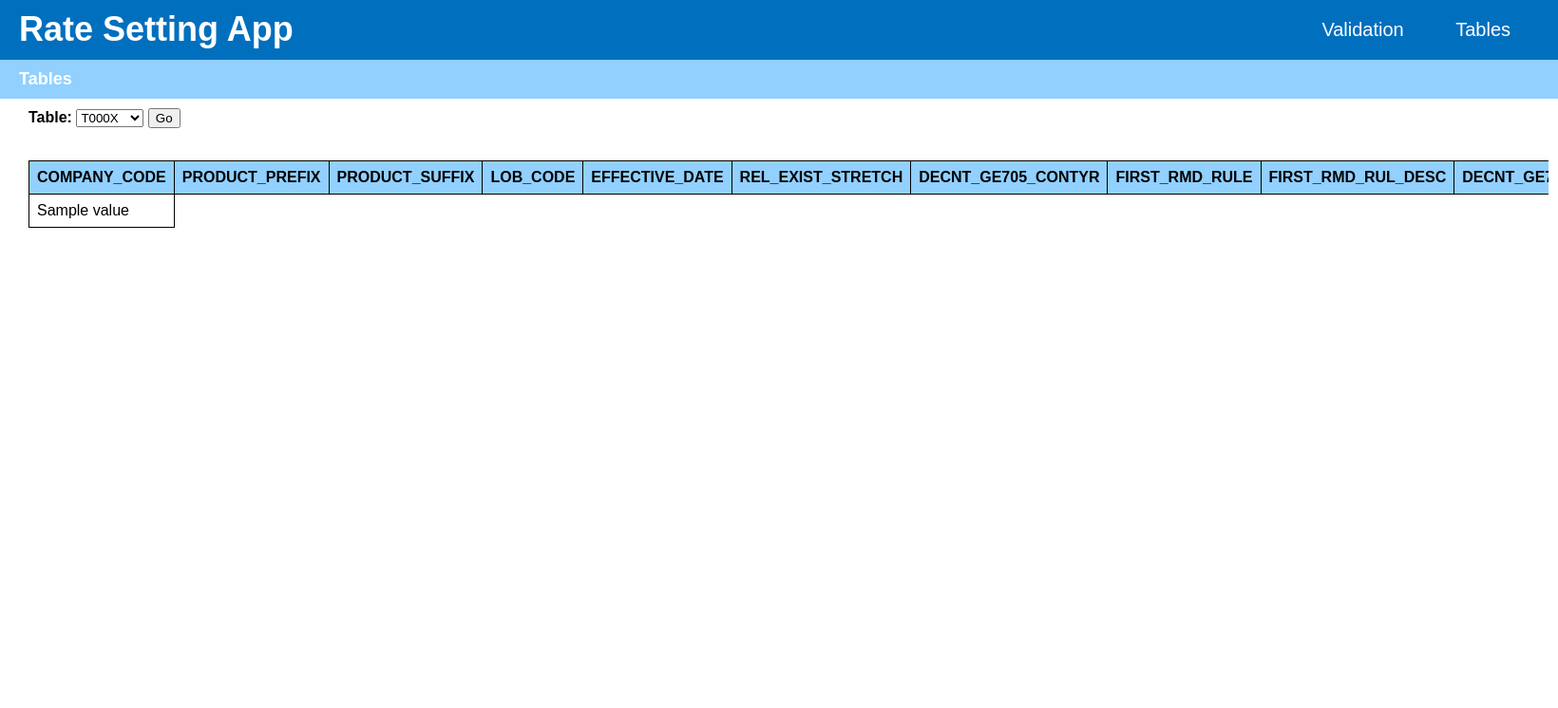
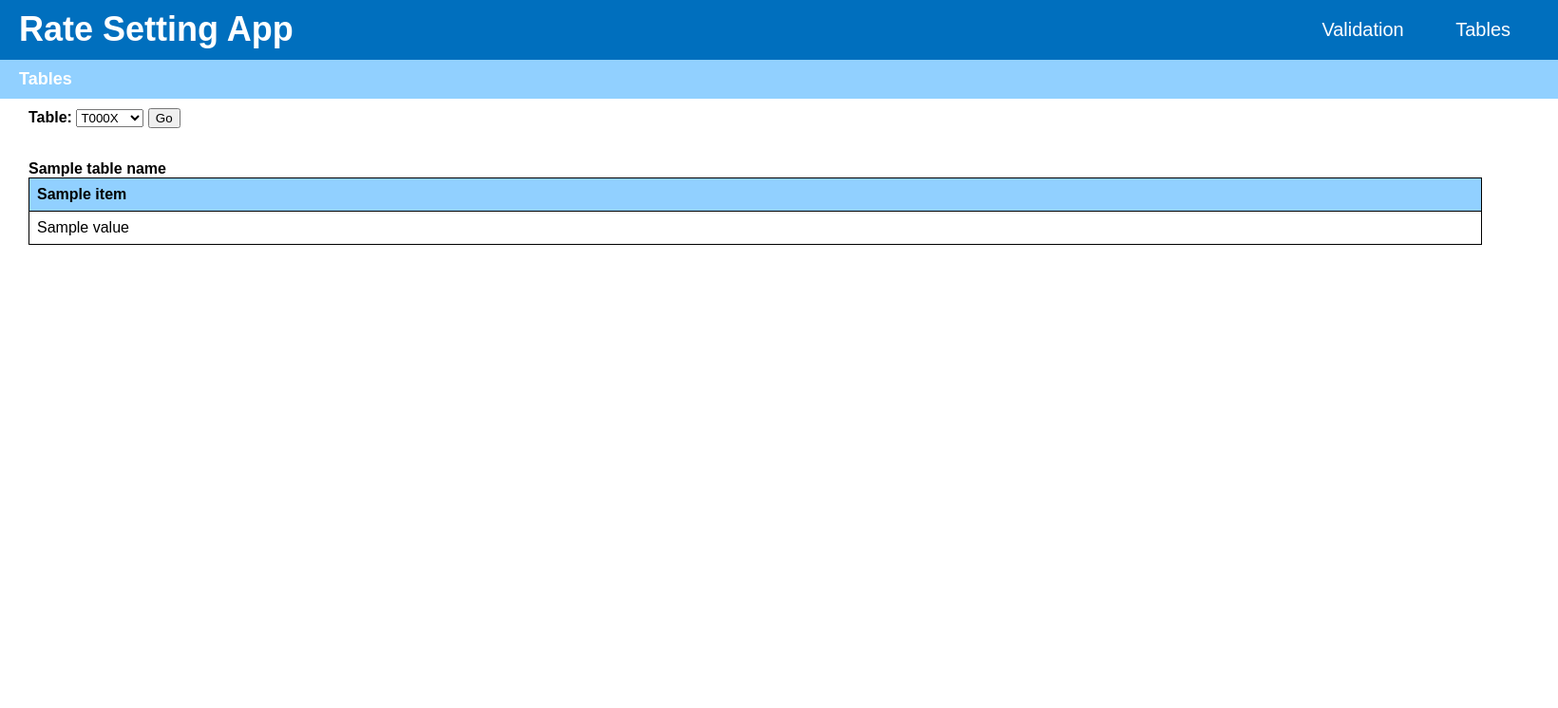
Before and after one commit to DeliciousRequest/rate_setting_repo, a Django app: template rate_setting_project/rate_setting_app/templates/rate_setting_app/tables.html in a window 1640 px wide. Shown: the top 746 px of the page at 95% size. Run offline with Django 3.2, Linux system fonts and the light colour scheme; the template is opened without the code that fills it: most values are stand-ins (such as "Sample title", 1, 10 or a date in 2020).

Commit message:
Everything but exporting tables is working

```diff
--- a/rate_setting_project/rate_setting_app/static/js/rates-ajax.js
+++ b/rate_setting_project/rate_setting_app/static/js/rates-ajax.js
@@ -5,4 +5,13 @@ $('#btn_clear').click(function(){
 	$('#ta_results').val('');
 		});
 
+$('#validationForm').submit(function(){
+	$('#ta_results').val('');
+	$('#loadingBox').css({
+		'display' : 'block'
+		})
+	$('#ta_results').css({
+		'background' : 'darkgray'
+		})
+	});
 });
--- a/rate_setting_project/rate_setting_app/static/rate_setting_app/style.css
+++ b/rate_setting_project/rate_setting_app/static/rate_setting_app/style.css
@@ -10,7 +10,8 @@ body {
 	list-style: none;
 	text-align: right;
 	padding: 20px 0 20px 0;
-	margin: 0;
+	margin: 0 auto;
+	width: 100%;
 }
 
 .nav > li {
@@ -56,7 +57,19 @@ body {
 }
 
 .scrollit {
-    overflow:scroll;
-    width:1600px;
-    height:500px;
+    overflow:auto;
+    width:95%;
+    height:70%;
 }
+
+.loadingMessage {
+	display: none;
+	background: white;
+	border: 1px solid black;
+	width: 200px;
+	height: 100px;
+	text-align: center;
+	position: relative;
+	left: 190px;
+	bottom: 225px;
+}
--- a/rate_setting_project/rate_setting_app/templates/rate_setting_app/tables.html
+++ b/rate_setting_project/rate_setting_app/templates/rate_setting_app/tables.html
@@ -58,6 +58,7 @@ table {
     font-family: arial, sans-serif;
     border-collapse: collapse;
     width: 100%;
+    overflow-x: scroll;
 }
 
 td, th {
@@ -73,28 +74,23 @@ th {
 tr:nth-child(even) {
     background-color: #dddddd;
 }
+
+header {
+	font-weight: bold;
+}
+
 </style>
 
+<header>{{ table_name }}</header>
+
+{% if header_list and table_list %}
 <div class="scrollit">
 <table>
 	<thead>
 		<tr>
-		    <th>COMPANY_CODE</th>
-		    <th>PRODUCT_PREFIX</th>
-		    <th>PRODUCT_SUFFIX</th>
-		    <th>LOB_CODE</th>
-		    <th>EFFECTIVE_DATE</th>
-		    <th>REL_EXIST_STRETCH</th>
-		    <th>DECNT_GE705_CONTYR</th>
-		    <th>FIRST_RMD_RULE</th>
-		    <th>FIRST_RMD_RUL_DESC</th>
-		    <th>DECNT_GE705_DEADYR</th>
-		    <th>FIRST_AGE_RULE</th>
-		    <th>FIRST_AGE_RUL_DESC</th>
-		    <th>ADJ_TO_LE</th>
-		    <th>ADJ_TO_LE_DESC</th>
-		    <th>RMD_METHOD</th>
-		    <th>RMD_METHOD_DESC</th>
+			{% for item in header_list %}
+    			<th>{{ item }}</th>
+     		{% endfor %}
   		</tr>
 	</thead>
   	<tbody>
@@ -108,5 +104,5 @@ tr:nth-child(even) {
   	</tbody>
 </table>
 </div>
-
+{% endif %}
 {% endblock %}
--- a/rate_setting_project/rate_setting_app/views.py
+++ b/rate_setting_project/rate_setting_app/views.py
@@ -31,7 +31,11 @@ def validation(request):
 def tables(request):
     if request.method == 'POST':
         table_list = populateTableDump(request.POST['tableSelect'])
+        header_list = populateTableHeaders(request.POST['tableSelect'])
+        table_name = request.POST['tableSelect']
         return render(request, 'rate_setting_app/tables.html', {
-            'table_list': table_list
+            'table_list': table_list,
+            'header_list': header_list,
+            'table_name': table_name
         })
     return render(request, 'rate_setting_app/tables.html')
--- a/rate_setting_project/rate_setting_project/settings.py
+++ b/rate_setting_project/rate_setting_project/settings.py
@@ -16,7 +16,7 @@ from django.conf.urls.static import static
 
 # Build paths inside the project like this: os.path.join(BASE_DIR, ...)
 BASE_DIR = os.path.dirname(os.path.dirname(os.path.abspath(__file__)))
-
+STATIC_DIR = os.path.join(BASE_DIR, 'static')
 
 # Quick-start development settings - unsuitable for production
 # See https://docs.djangoproject.com/en/1.10/howto/deployment/checklist/
```
Also changed, not shown: rate_setting_project/rate_setting_app/rateValidation.py (+8 -6 lines), rate_setting_project/rate_setting_app/tableDumps.py (+11 -1 lines), rate_setting_project/rate_setting_app/templates/rate_setting_app/validation.html (+9 -2 lines), rate_setting_project/rate_setting_app/static/images/spinner.gif (added).
